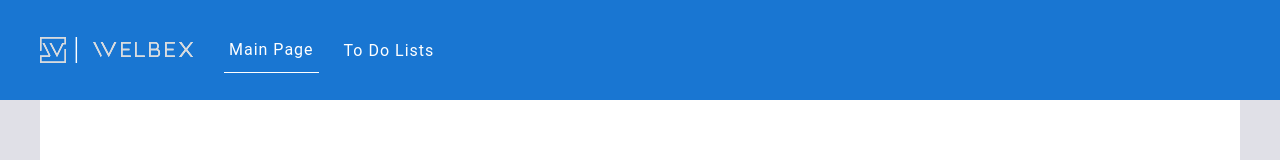
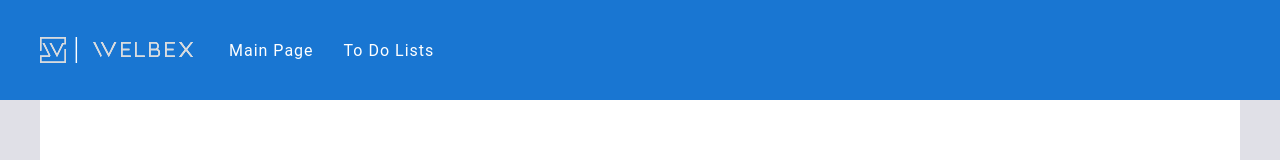
Before and after one commit to borislav12322/todoApp, a React (Create React App) app: page / in a window 1280 px wide. Shown: the top 160 px of the page. Built offline with nearby package versions, Linux system fonts and the light colour scheme.

Commit message:
Fix NavLink

```diff
--- a/src/components/navBar/NavBarContainer.tsx
+++ b/src/components/navBar/NavBarContainer.tsx
@@ -9,7 +9,7 @@ export type NavBarItemType = {
 
 const NavBarContainer = (): ReactElement => {
   const navBarArray: NavBarItemType[] = [
-    { id: 1, name: 'Main Page', link: '/' },
+    { id: 1, name: 'Main Page', link: '/todoApp' },
     { id: 2, name: 'To Do Lists', link: '/toDoLists' },
   ];
 
```
